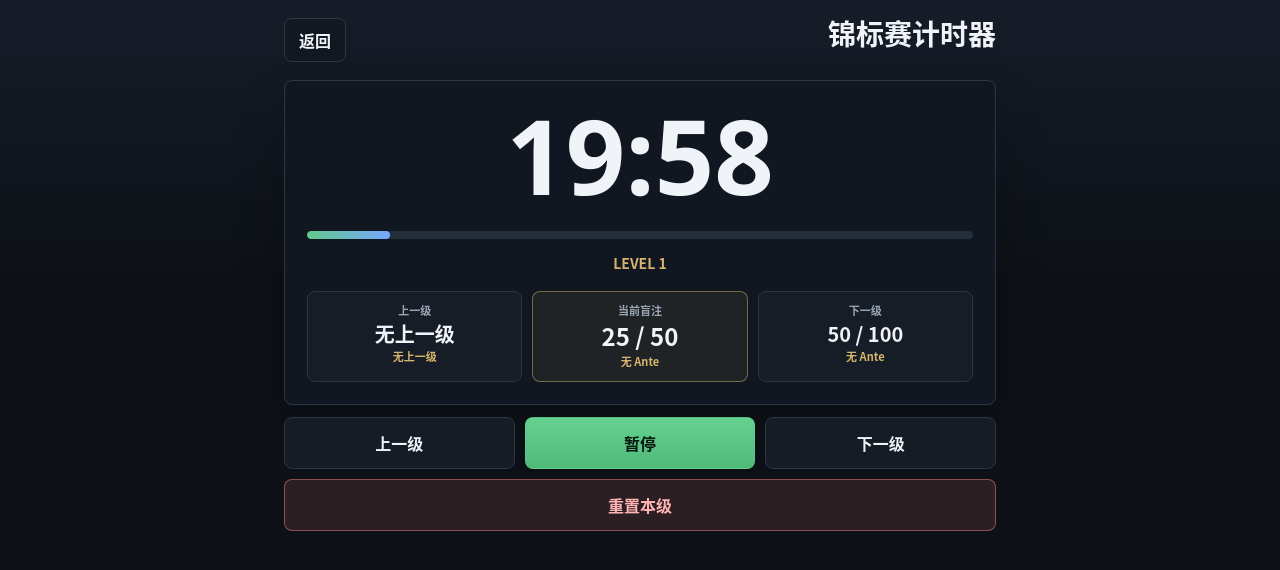
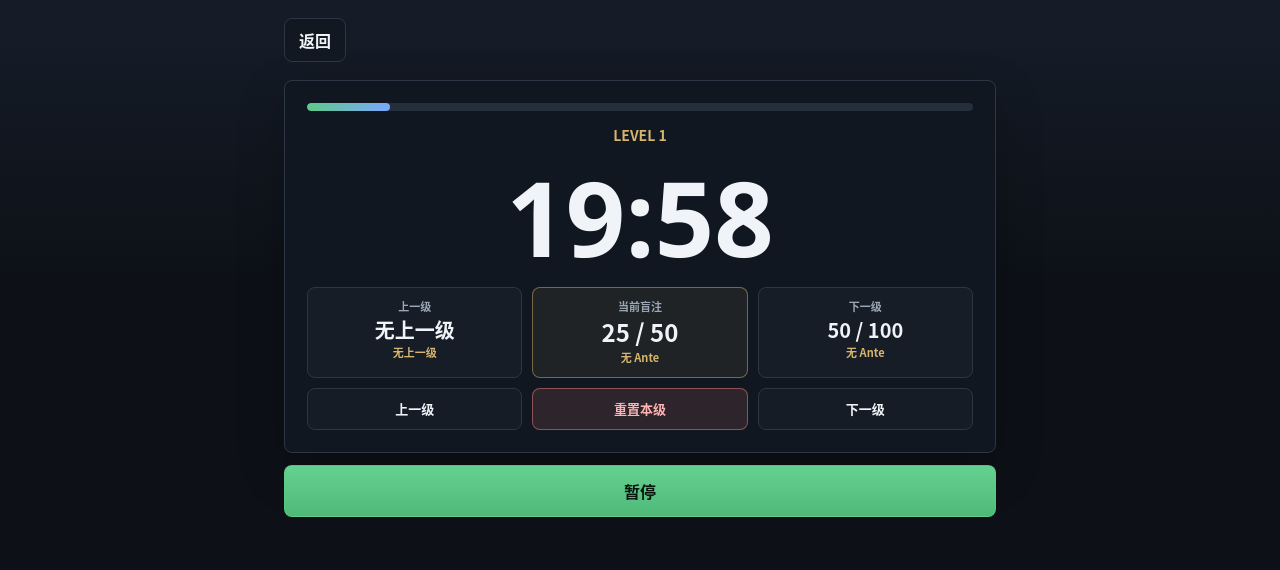
Before and after one commit to xueyuanhuang/texasholdem, a plain HTML site: page timer/index.html in a window 1280 px wide. Both pictures are taken after a click on the button "开始计时". Drawn offline with Linux system fonts and the light colour scheme.

Commit message:
refactor: simplify timer clock controls

```diff
--- a/timer/index.html
+++ b/timer/index.html
@@ -70,20 +70,17 @@
       </div>
     </section>
 
-    <section id="clock-view" class="view" aria-labelledby="clock-title">
+    <section id="clock-view" class="view" aria-label="锦标赛计时器">
       <header class="clock-head">
         <button id="back-to-setup-btn" class="icon-text-btn" type="button">返回</button>
-        <div class="clock-title-stack">
-          <h1 id="clock-title">锦标赛计时器</h1>
-        </div>
       </header>
 
       <section class="clock-face" aria-live="polite">
-        <div id="countdown" class="countdown">20:00</div>
         <div class="progress-track">
           <div id="progress-fill" class="progress-fill"></div>
         </div>
         <div id="clock-state-label" class="clock-state">Level <span id="clock-level-number">1</span></div>
+        <div id="countdown" class="countdown">20:00</div>
         <section class="blind-strip" aria-label="盲注级别">
           <article class="blind-panel previous">
             <p>上一级</p>
@@ -101,15 +98,17 @@
             <div id="next-ante" class="blind-meta">无 Ante</div>
           </article>
         </section>
+        <section class="level-controls" aria-label="级别控制">
+          <button id="prev-level-btn" class="secondary-btn" type="button">上一级</button>
+          <button id="reset-clock-btn" class="danger-btn" type="button">重置本级</button>
+          <button id="next-level-btn" class="secondary-btn" type="button">下一级</button>
+        </section>
       </section>
 
       <div id="clock-status" class="status-line clock-status-line"></div>
 
       <section class="clock-controls" aria-label="计时器控制">
-        <button id="prev-level-btn" class="secondary-btn" type="button">上一级</button>
         <button id="toggle-clock-btn" class="primary-btn" type="button">开始</button>
-        <button id="next-level-btn" class="secondary-btn" type="button">下一级</button>
-        <button id="reset-clock-btn" class="danger-btn" type="button">重置本级</button>
       </section>
     </section>
   </main>
--- a/timer/timer.css
+++ b/timer/timer.css
@@ -67,11 +67,7 @@ button {
 
 .clock-head {
   align-items: flex-start;
-}
-
-.clock-title-stack {
-  display: grid;
-  gap: 6px;
+  justify-content: flex-start;
 }
 
 .eyebrow {
@@ -460,7 +456,7 @@ button:disabled {
   min-height: 230px;
   display: flex;
   flex-direction: column;
-  justify-content: center;
+  justify-content: flex-start;
   border: 1px solid var(--border);
   border-radius: 8px;
   background: #101720;
@@ -477,6 +473,7 @@ button:disabled {
   text-align: center;
   color: var(--text);
   font-variant-numeric: tabular-nums;
+  margin-top: 20px;
 }
 
 .progress-track {
@@ -484,7 +481,7 @@ button:disabled {
   border-radius: 8px;
   background: #252e3b;
   overflow: hidden;
-  margin-top: 24px;
+  margin-top: 0;
 }
 
 .progress-fill {
@@ -558,14 +555,23 @@ button:disabled {
   overflow-wrap: anywhere;
 }
 
-.clock-controls {
+.level-controls {
   display: grid;
   grid-template-columns: repeat(3, minmax(0, 1fr));
-  gap: 10px;
+  gap: 8px;
+  margin-top: 10px;
 }
 
-.clock-controls .danger-btn {
-  grid-column: 1 / -1;
+.level-controls .secondary-btn,
+.level-controls .danger-btn {
+  min-height: 42px;
+  padding: 10px 6px;
+  font-size: 13px;
+  white-space: nowrap;
+}
+
+.clock-controls {
+  display: block;
 }
 
 @media (min-width: 680px) {
@@ -583,6 +589,10 @@ button:disabled {
   }
 
   .blind-strip {
+    gap: 10px;
+  }
+
+  .level-controls {
     gap: 10px;
   }
 
@@ -679,10 +689,6 @@ button:disabled {
     font-size: 68px;
   }
 
-  .clock-controls {
-    grid-template-columns: 1fr;
-  }
-
   h1 {
     font-size: 25px;
   }
```
